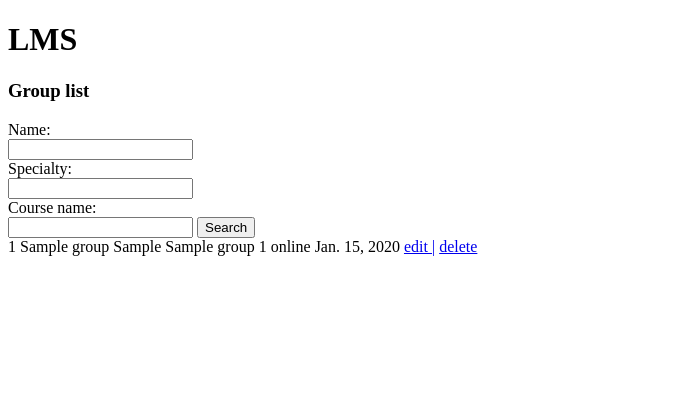
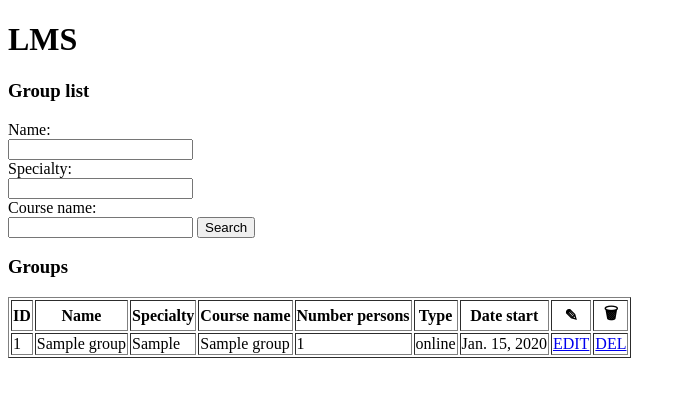
Before and after one commit to annalitvin/lms, a Django app: page /group/groups_list in a window 1280 px wide. Shown: the top 397 px of the page, without its empty margins (0-686 px from the left). Run offline with Django 3.2, Linux system fonts and the light colour scheme; tables that the repository leaves empty hold one stand-in row (values such as "Sample post").

Commit message:
Added including template and fixed display group list

```diff
--- a/src/group/templates/group/group_edit.html
+++ b/src/group/templates/group/group_edit.html
@@ -9,4 +9,6 @@
 
         <button type="submit">Save</button>
     </form>
+
+    {% include 'student/includes/students_table.html' with students_list=group.students.all %}
 {% endblock %}
--- a/src/group/templates/group/groups_list.html
+++ b/src/group/templates/group/groups_list.html
@@ -13,17 +13,6 @@
       <button type="submit">Search</button>
     </form>
 
-{% for group in groups_list %}
-    {{ group.id }}
-    {{ group.name }}
-    {{ group.specialty }}
-    {{ group.course_name }}
-    {{ group.number_persons }}
-    {{ group.type }}
-    {{ group.date_start }}
-    <a href="{% url 'group:edit' group.id %}">edit |</a>
-    <a href="{% url 'group:delete' group.id %}">delete</a>
-    <br>
-{% endfor %}
+    {% include 'group/includes/group_table.html' %}
 
 {% endblock %}
--- /dev/null
+++ b/src/group/templates/group/includes/group_table.html
@@ -0,0 +1,33 @@
+
+<h3>Groups</h3>
+
+{% if groups_list %}
+    <table border="1px">
+        <tr>
+          <th>ID</th>
+          <th>Name</th>
+          <th>Specialty</th>
+          <th>Course name</th>
+          <th>Number persons</th>
+          <th>Type</th>
+          <th>Date start</th>
+            <th>&#9998;</th>
+            <th>🗑</th>
+        </tr>
+        {% for group in groups_list  %}
+            <tr>
+              <td>{{ group.id }}</td>
+              <td>{{ group.name }}</td>
+              <td>{{ group.specialty }}</td>
+              <td>{{ group.course_name }}</td>
+              <td>{{ group.number_persons }}</td>
+              <td>{{ group.type }}</td>
+              <td>{{ group.date_start }}</td>
+              <td> <a href="{% url 'group:edit' group.id %}">EDIT</a></td>
+              <td> <a href="{% url 'group:delete' group.id %}">DEL</a></td>
+            </tr>
+        {% endfor %}
+    </table>
+{% else %}
+    <p>Sorry, list is empty</p>
+{% endif %}
```
